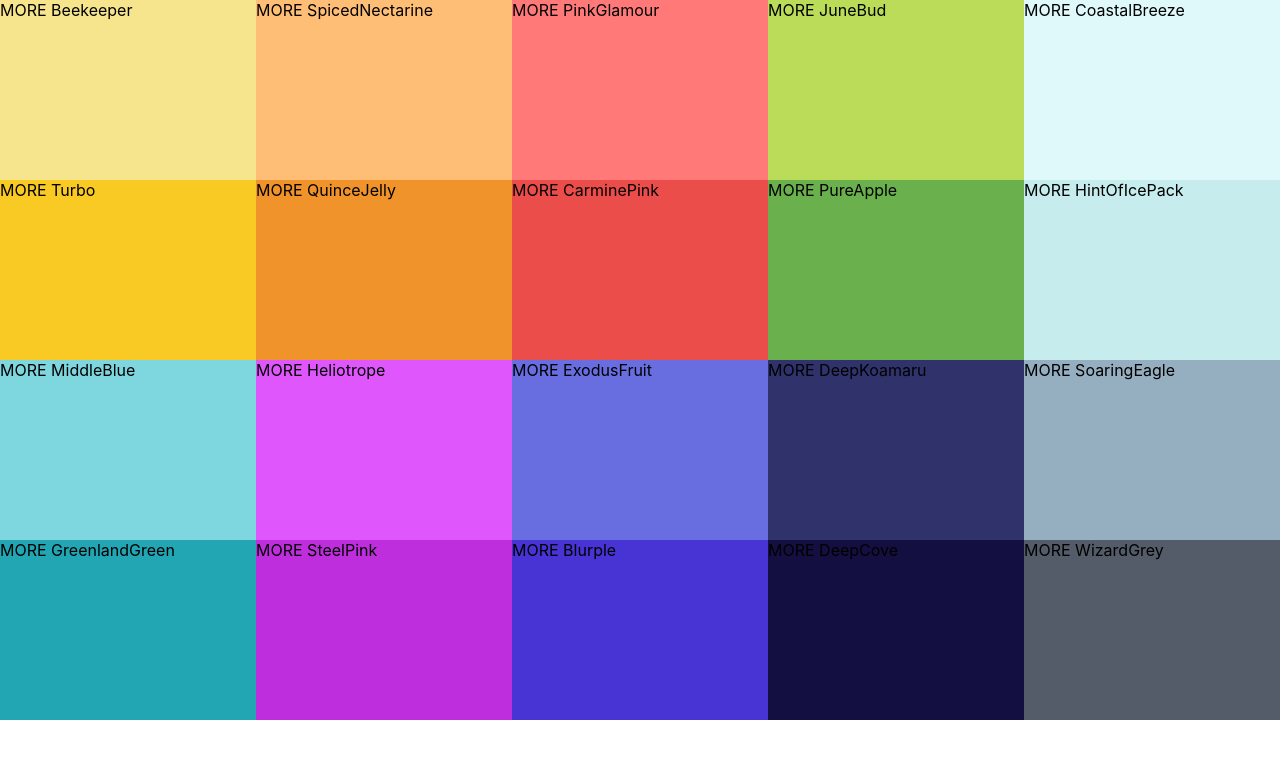
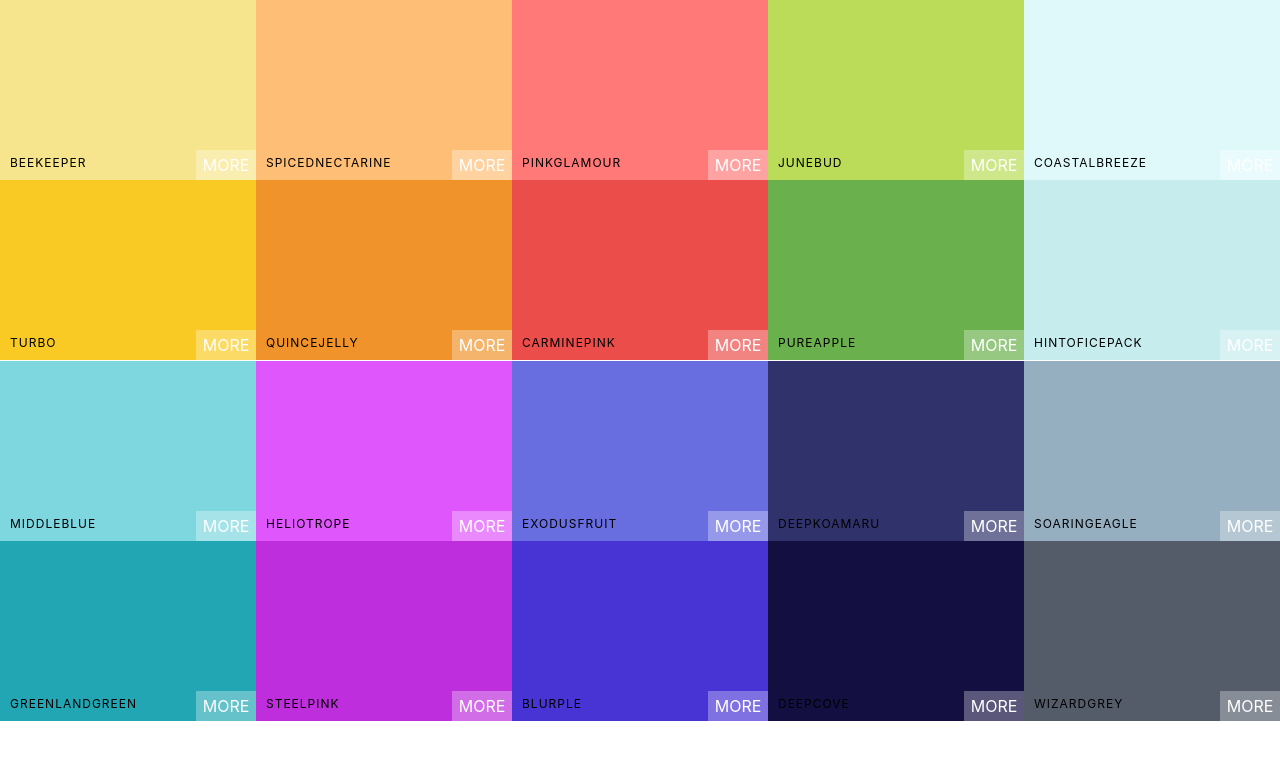
Before and after one commit to ElliotSherman/react-color-palettes-project, a React (Create React App) app: page / in a window 1280 px wide. Shown: the top 760 px of the page. Built offline with nearby package versions, Linux system fonts and the light colour scheme.

Commit message:
style ColorBox

```diff
--- a/src/ColorBox.css
+++ b/src/ColorBox.css
@@ -5,4 +5,52 @@
     display: inline-block;
     position: relative;
     cursor: pointer;
+    margin-bottom: -3.7px;
 }
+.copy-button{
+    width: 100px;
+    height: 30px;
+    position: absolute;
+    display: inline-block;
+    top: 50%;
+    left:50%;
+    margin-left: -50px;
+    margin-top: -15px;
+    text-align: center;
+    outline: none;
+    background: rgba(255,255,255, 0.3);
+    font-size: 1rem;
+    line-height: 30px;
+    color: white;
+    text-transform: uppercase;
+    border: none;
+    opacity: 0;
+}
+.ColorBox:hover .copy-button{
+    opacity: 1;
+    transition: 0.5s;
+}
+.box-content{
+    position: absolute;
+    width: 100%;
+    left:0px;
+    bottom: 0px;
+    padding: 10px;
+    color: black;
+    letter-spacing: 1px;
+    text-transform: uppercase;
+    font-size: 12px;
+}
+.see-more{
+    background: rgba(255,255,255, 0.3);
+    position: absolute;
+    border: none;
+    right:0;
+    bottom: 0;
+    color: white;
+    width: 60px;
+    height: 30px;
+    text-align: center;
+    line-height: 30px;
+    text-transform: uppercase;
+}
--- a/src/ColorBox.js
+++ b/src/ColorBox.js
@@ -2,12 +2,18 @@ import React, { Component } from 'react';
 import './ColorBox.css'
 class ColorBox extends Component {
     render() {
+        const {name,background} = this.props;
         return (
             <div className='ColorBox'
-            style={{background:this.props.background}}
+            style={{background}}
             >
-                <span>MORE   </span>
-                <span>{this.props.name}</span>
+            <div className='copy-container'>
+                <div className='box-content'>
+                    <span>{name}</span>
+                </div>
+                <button className='copy-button'>Copy</button>
+            </div>
+            <span className='see-more'>More</span>
             </div>
         );
     }
```
